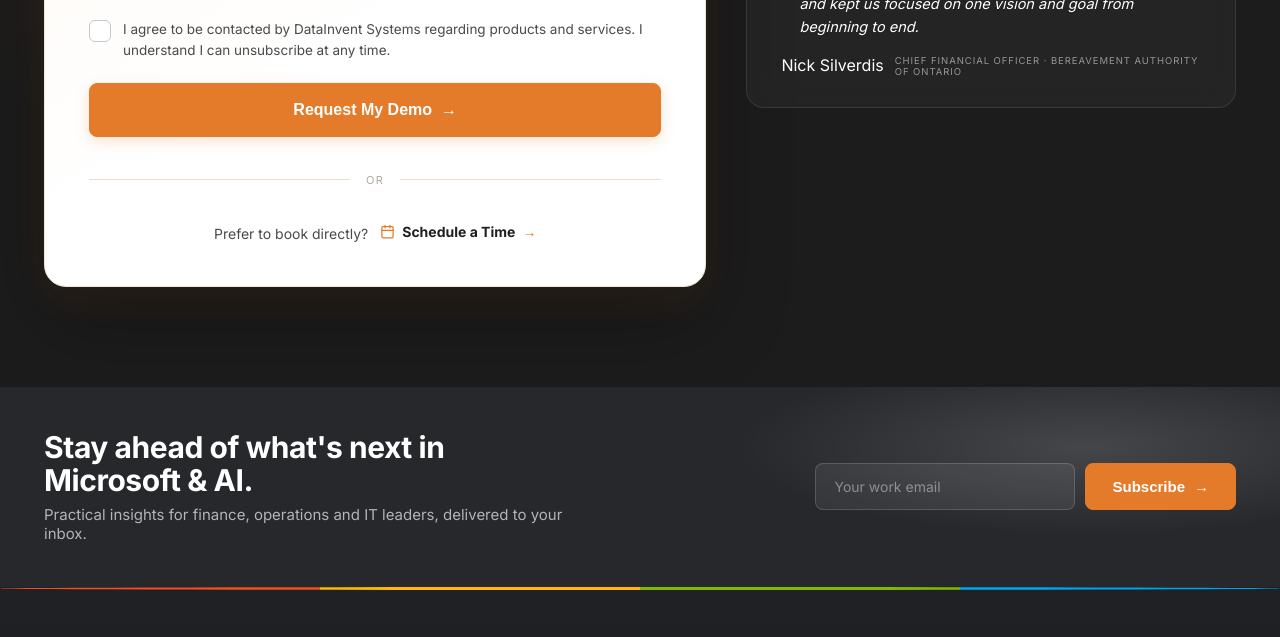
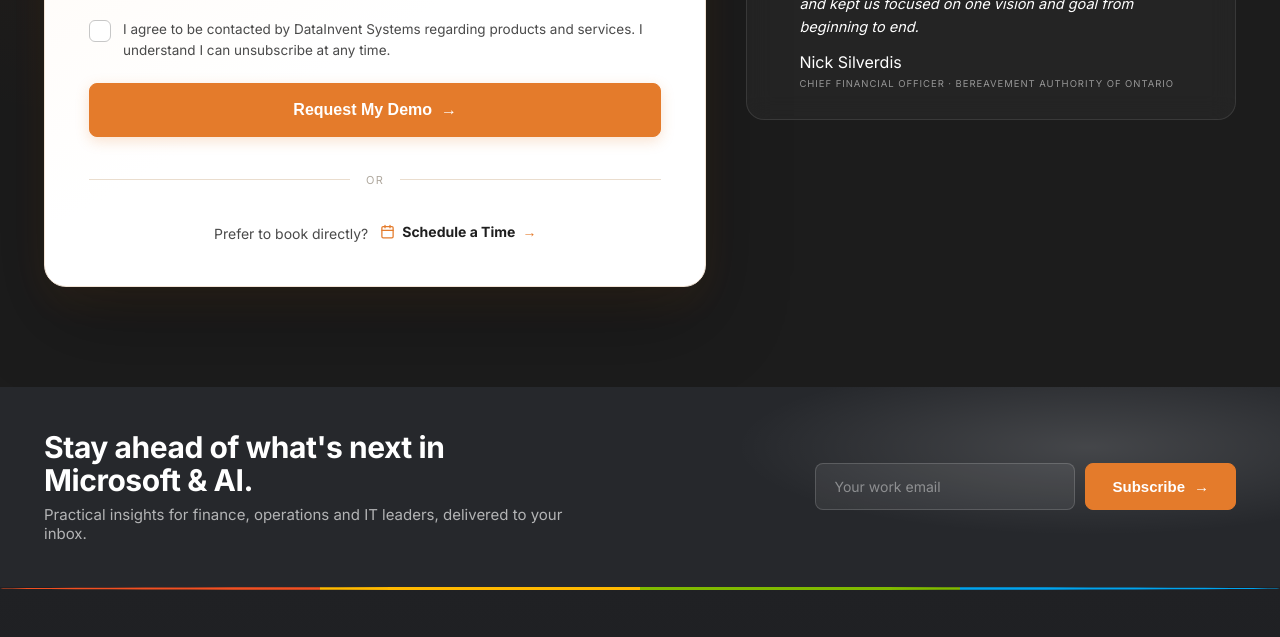
Before and after one commit to datainventsystems/demo-v3, a plain HTML site: page book-a-demo.html in a window 1280 px wide. Shown: the part 1173-1810 px from the top of the page. Drawn offline with Linux system fonts and the light colour scheme.

Commit message:
Add files via upload

```diff
--- a/book-a-demo.html
+++ b/book-a-demo.html
@@ -112,7 +112,7 @@
           <p>DataInvent Systems has been a true business partner throughout the development and implementation of our CRM system. Their commitment to excellence, attention to detail, and timely delivery surpassed our expectations. The team worked seamlessly and collaboratively with staff and kept us focused on one vision and goal from beginning to end.</p>
           <div class="da-by">
 
-            <div style="white-space:nowrap">Nick Silverdis</div><div class="da-r">Chief Financial Officer · Bereavement Authority of Ontario</div></div>
+            <div class="book-demo-testimonial-person" style="padding-left:18px;display:flex;flex-direction:column;align-items:flex-start;gap:3px;"><div style="white-space:nowrap">Nick Silverdis</div><div class="da-r">Chief Financial Officer · Bereavement Authority of Ontario</div></div></div>
           </div>
         </div>
       </aside>
```
